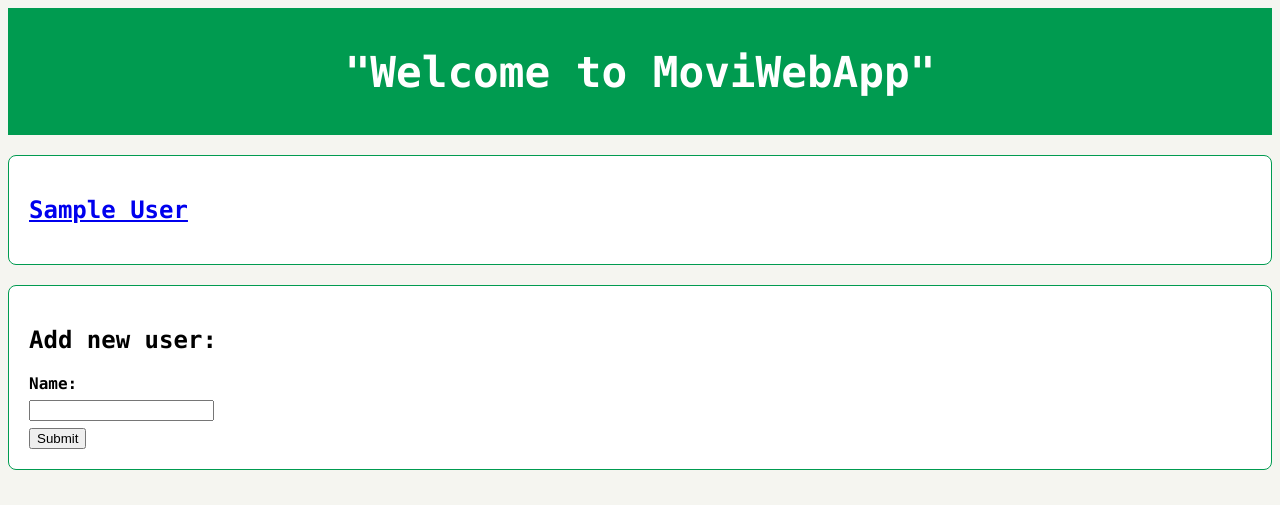
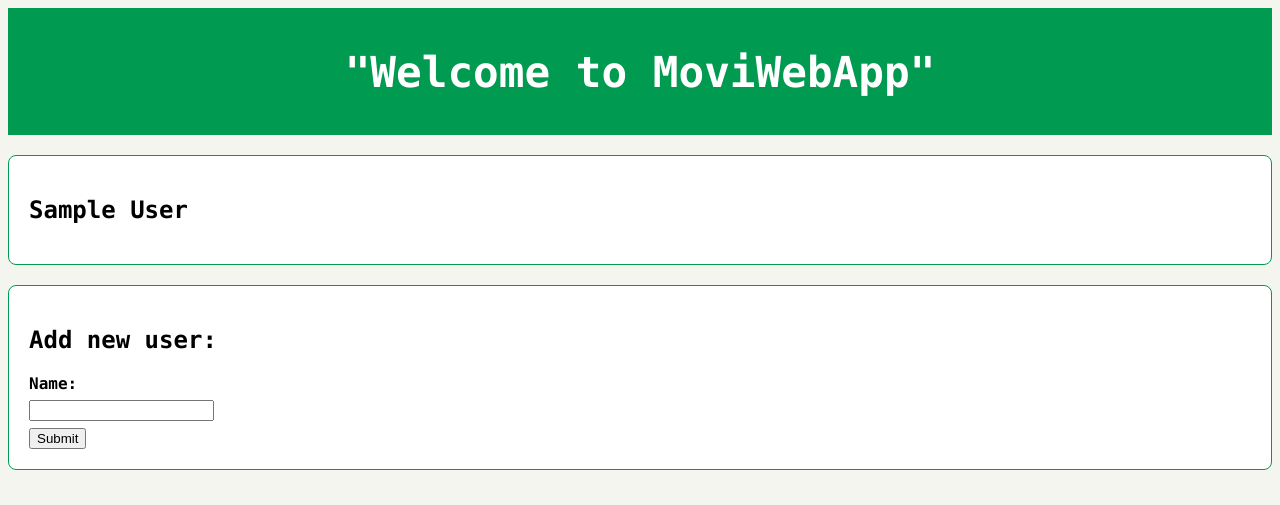
Before and after one commit to yanucodes/MoviWebApp, a Flask app: page / in a window 1280 px wide. Shown: the top 505 px of the page. Run offline with Flask 3, Linux system fonts and the light colour scheme; tables that the repository leaves empty hold one stand-in row (values such as "Sample post"); parts of the project's set-up code (start-up, migrations or seed data) failed here and were passed over.

Commit message:
Change font style for user names

```diff
--- a/templates/index.html
+++ b/templates/index.html
@@ -11,11 +11,11 @@
     <h1>"Welcome to MoviWebApp"</h1>
 </div>
 {% for user in users %}
-    <div class="card">
-        <div>
-        <h2><a href="{{ url_for('list_users_movies', user_id=user.user_id) }}">{{ user.name }}</a></h2>
+    <a href="{{ url_for('list_users_movies', user_id=user.user_id) }}" style="text-decoration: none; color: inherit;">
+        <div class="card">
+        <h2>{{ user.name }}</h2>
         </div>
-    </div>
+    </a>
     {% endfor %}
     <div class="card" style="margin-bottom: 0;">
         <h2>Add new user:</h2>
```
